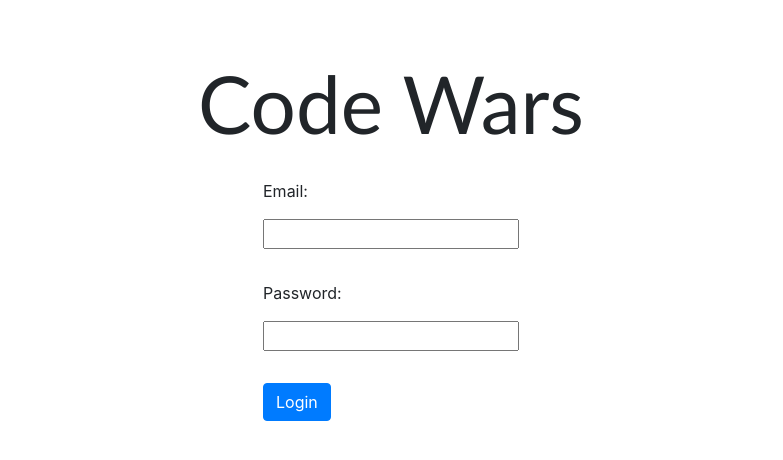
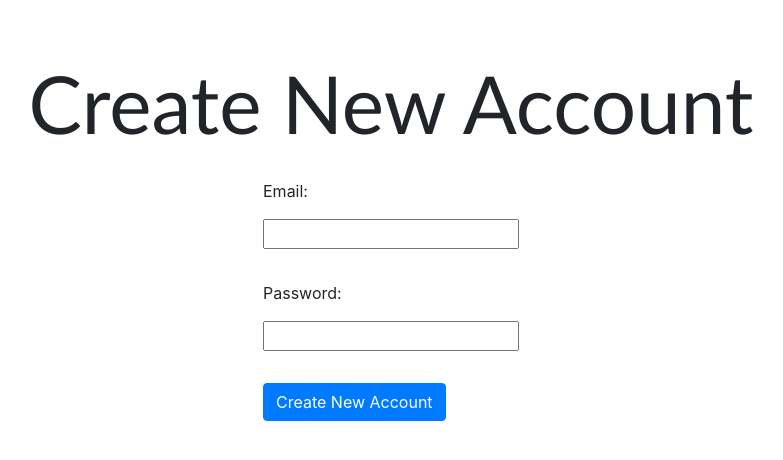
Before and after one commit to Ticketedmoon/party-up, a React app in the folder application/src/main/webapp/react/: page /login/create in a window 1280 px wide. Shown: the top 460 px of the page, without its empty margins (249-1032 px from the left). Built offline with nearby package versions, Linux system fonts and the light colour scheme; the HTML template or start-up script is replaced by a standard one.

Commit message:
- Update react routs with history control and flexibility. - Add create new user login component.
Signed-off-by: ShaneCreedon <shane.creedon3@mail.dcu.ie>

```diff
--- a/application/src/main/webapp/react/package.json
+++ b/application/src/main/webapp/react/package.json
@@ -20,6 +20,7 @@
     "@types/react-dom": "^16.9.5",
     "babel-loader": "^8.0.6",
     "css-loader": "^3.4.2",
+    "history": "^4.10.1",
     "html-webpack-plugin": "^3.2.0",
     "jquery": "^3.4.1",
     "popper.js": "^1.16.1",
--- a/application/src/main/webapp/react/src/App.tsx
+++ b/application/src/main/webapp/react/src/App.tsx
@@ -1,16 +1,21 @@
 import {Provider} from 'react-redux';
-import {BrowserRouter as Router, Switch} from "react-router-dom";
+import {Redirect, Route, Switch} from 'react-router-dom';
+import {Router} from "react-router";
 import * as React from "react";
 import store from "./store";
 import 'bootstrap/dist/css/bootstrap.min.css';
 import LoginTemplate from "./components/templates/login";
+import history from './utils/history';
+import CreateNewLoginTemplate from "./components/templates/create-new-login";
 
 const App = () => {
     return (
         <Provider store={store}>
-            <Router>
+            <Router history={history}>
                 <Switch>
-                    <LoginTemplate/>
+                    <Redirect exact from="/" to="/login" />
+                    <Route exact path={"/login"} component={LoginTemplate}/>
+                    <Route exact path={"/login/create"} component={CreateNewLoginTemplate}/>
                 </Switch>
             </Router>
         </Provider>
--- a/application/src/main/webapp/react/src/components/molecules/form/LoginForm/index.tsx
+++ b/application/src/main/webapp/react/src/components/molecules/form/LoginForm/index.tsx
@@ -13,7 +13,7 @@
         <div className={"login-form"}>
             <TextInputField title={"Email: "} type={"email"} update={(value: string) => setUsername(value)}/>
             <TextInputField title={"Password: "} type={"password"} update={(value: string) => setPassword(value)}/>
-            <PrimaryButton text={"Login"} click={() => props.tryLogin(username, password)}/>
+            <PrimaryButton text={props.text} click={() => props.checkCredentials(username, password)}/>
         </div>
     );
 };
--- /dev/null
+++ b/application/src/main/webapp/react/src/components/templates/create-new-login/index.tsx
@@ -0,0 +1,24 @@
+import * as React from "react";
+import LoginForm from "../../molecules/form/LoginForm";
+import "./style/style.css";
+import history from "../../../utils/history";
+
+const CreateNewLoginTemplate = (props: any) => {
+
+    const verifyNewUser = (username: string, password: string) => {
+        // TODO: - Send to controller and verify with DB user exists
+        // TODO: - Look into spring security?
+        console.log("User with name: " + username + " validating...");
+        history.goBack();
+    };
+
+    return (
+        <div className={"login-template"}>
+            <span className={"login-template-title"}> Create New Account </span>
+            <LoginForm text={"Create New Account"}
+                       checkCredentials={(username: string, password: string) => verifyNewUser(username, password)}/>
+        </div>
+    );
+};
+
+export default CreateNewLoginTemplate;
--- /dev/null
+++ b/application/src/main/webapp/react/src/components/templates/create-new-login/style/style.css
@@ -0,0 +1,15 @@
+.login-template {
+    height: 100vh;
+    display: flex;
+    align-items: center;
+    justify-content: center;
+    flex-direction: column;
+    padding-bottom: 40vh;
+}
+
+.login-template-title {
+    font-size: 5em;
+    font-family: Calibri, -apple-system, BlinkMacSystemFont, 'Segoe UI', 'Roboto', 'Oxygen', 'Ubuntu', 'Cantarell',
+    'Fira Sans', 'Droid Sans', 'Helvetica Neue', sans-serif;
+    background: -moz-linear-gradient(left,  #fff,  #000);
+}
--- a/application/src/main/webapp/react/src/components/templates/login/index.tsx
+++ b/application/src/main/webapp/react/src/components/templates/login/index.tsx
@@ -1,6 +1,8 @@
 import * as React from "react";
 import LoginForm from "../../molecules/form/LoginForm";
 import "./style/style.css";
+import PrimaryButton from "../../atoms/button/primary";
+import { redirectToRouteWithCurrent } from "../../../utils/history";
 
 const LoginTemplate = (props: any) => {
 
@@ -13,7 +15,8 @@
     return (
         <div className={"login-template"}>
             <span className={"login-template-title"}> Code Wars </span>
-            <LoginForm tryLogin={(username: string, password: string) => tryLogin(username, password)}/>
+            <LoginForm text={"Login"} checkCredentials={(username: string, password: string) => tryLogin(username, password)}/>
+            <PrimaryButton text={"Create New Account"} click={() => redirectToRouteWithCurrent("/create")}/>
         </div>
     );
 };
--- /dev/null
+++ b/application/src/main/webapp/react/src/utils/history.tsx
@@ -0,0 +1,15 @@
+import { createBrowserHistory } from 'history';
+const history = createBrowserHistory (
+    { basename: '/' }
+    );
+
+export const redirectToRouteWithCurrent = (route: string) => {
+    const currentPath: string = window.location.pathname;
+    history.push(currentPath + route);
+};
+
+export const redirectToRouteWithRoot = (route: string) => {
+    history.push(route);
+};
+
+export default history;
--- a/application/src/main/webapp/react/tsconfig.json
+++ b/application/src/main/webapp/react/tsconfig.json
@@ -6,9 +6,6 @@
     "module": "commonjs",
     "target": "es6",
     "jsx": "react",
-    "baseUrl": ".",
-    "paths": {
-      "style/*": [ "src/*" ]
-    }
+    "baseUrl": "."
   }
 }
```
Also changed, not shown: 2 other files (tests, documents, lock files or other folders).
